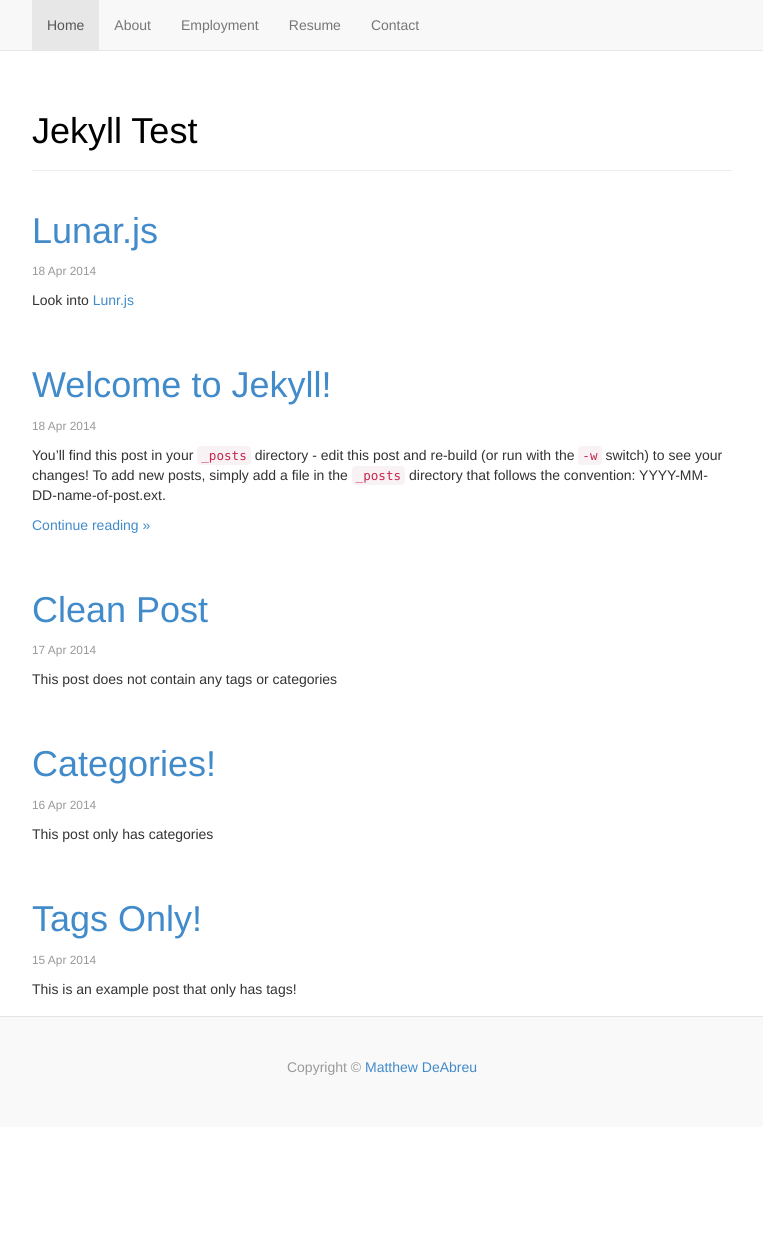
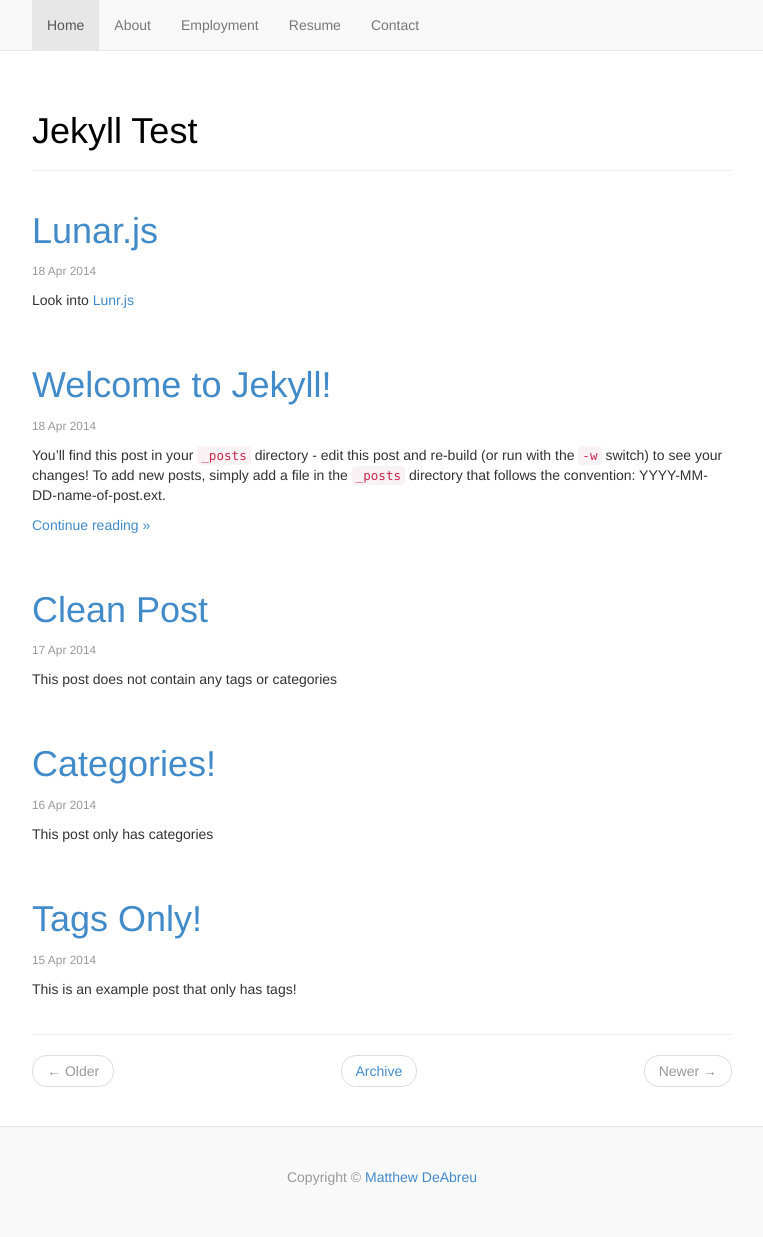
Before and after one commit to mdeabreu/mdeabreu, a Jekyll site: the page built from index.html, in a window 1280 px wide. Shown: the whole page, without its empty margins (258-1021 px from the left). Built offline with Jekyll 4.4.1, drawn with Linux system fonts in a browser that asks for light colours; nearby versions of some CDN libraries; the list of posts is cut into pages by our own code; before the commit the page ends 1127 px from its top, so only the background shows below that.

Commit message:
actual fix for pagination hiding under the footer

```diff
--- a/_layouts/default.html
+++ b/_layouts/default.html
@@ -67,7 +67,7 @@
       </div> <!-- /navbar -->
 
       <!-- main container -->
-      <div class="container">
+      <div class="content container">
 
         <!-- header -->
         <div class="page-header">
--- a/css/style.css
+++ b/css/style.css
@@ -13,6 +13,10 @@ body {
   .container {
     max-width: 730px;
   }
+}
+
+.content {
+  padding-bottom: 110px;
 }
 
 .page-header a {
--- a/index.html
+++ b/index.html
@@ -17,7 +17,7 @@ title: Home
 {% endfor %}
 
 <!-- pagination -->
-<div class="row pager">
+<div class="pager">
   <ul class="pager">
     {% if paginator.next_page %}
       <li class="previous"><a href="/page{{paginator.next_page}}">&larr; Older</a></li>
```
